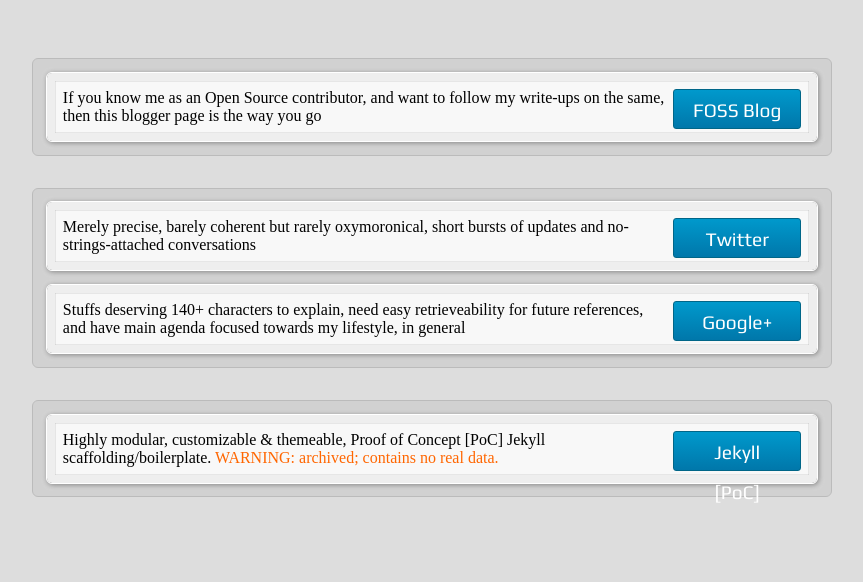
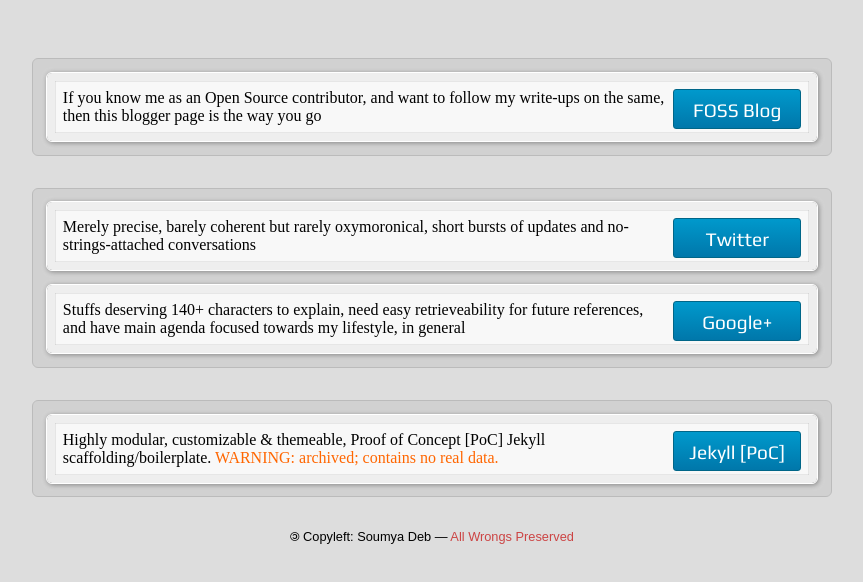
Before and after one commit to Deblopper/blog, a plain HTML site: page index.html in a window 1280 px wide. Shown: the part 208-790 px from the top of the page, without its empty margins (208-1071 px from the left). Drawn offline with Linux system fonts and the light colour scheme; a web font is replaced by a local one.

Commit message:
Standardized page with streamlined styling - Heading contains link back to primary domain - Footer with copyleft notice & styling - Little fix on portal size-breaking
Signed-off-by: The Uber Sapiens <deblopper@gmail.com>

```diff
--- a/index.html
+++ b/index.html
@@ -22,7 +22,9 @@
 
 	<body>
 		<header>
-			<h1 id="heading">Soumya Deb's</h1>
+			<h1 id="heading">
+				<a href="http://debs.io/" target="_blank">Soumya Deb's</a>
+			</h1>
 			<h2 id="subheading"># ls /var/log/interwebz/</h2>
 		</header>
 		<div class="group">
@@ -61,6 +63,13 @@
 				Highly modular, customizable &amp; themeable, Proof of Concept [PoC] Jekyll scaffolding/boilerplate. <span class="warn">WARNING: archived; contains no real data.</span>
 			</div>
 		</div>
+		<footer>
+			<h6 id="copyleft">
+				<span>©</span>
+				Copyleft: Soumya Deb &mdash;
+				<a class="fade" href="http://old.debs.io">All Wrongs Preserved</a>
+			</h6>
+		</footer>
 	</body>
 
 </html>
--- a/style.css
+++ b/style.css
@@ -46,13 +46,15 @@ header {
 
 /* 1. ID & Class */
 #heading {
-	color:				#333;
 	margin-bottom:		-1rem;
 	font-size:			4rem;
 	font-weight:		400;
 	font-family:		Raleway;
 	text-align:			center;
 	text-shadow:		0 0 1px #999;
+}
+#heading a {
+	color:				#333;
 }
 #subheading {
 	color:				#c00;
@@ -63,6 +65,19 @@ header {
 	font-weight:		400;
 	text-align:			center;
 }
+#copyleft {
+	text-align:			center;
+	font-size:			0.8rem;
+	font-weight:		normal;
+	font-family:		Sans-serif;
+}
+#copyleft span {
+	font-weight:		bold;
+	display:			inline-block;
+	-webkit-transform:	scaleX(-1);
+	transform:			scaleX(-1);
+}
+#copyleft a { color: #c44; }
 .group {
 	width:				800px;
 	margin:				2rem auto;
@@ -86,7 +101,7 @@ header {
 	float:				right;
 	display:			block;
 	height:				2.5rem;
-	padding:			0 1rem;
+	padding:			0 0.5rem;
 	line-height:		2.5rem;
 	font-size:			1.2rem;
 	font-family:		Play;
@@ -101,6 +116,8 @@ header {
 .warn { color: #f60; }
 
 /* 2. Pseudoclass */
+#heading a:hover { text-shadow: 0 0 2px #333; }
+#copyleft a:hover { color: #422; }
 .unit:not(:last-child) { margin-bottom: 0.8rem; }
 .portal:hover {
 	box-shadow: inset 0 0 0 1px #def;
```
